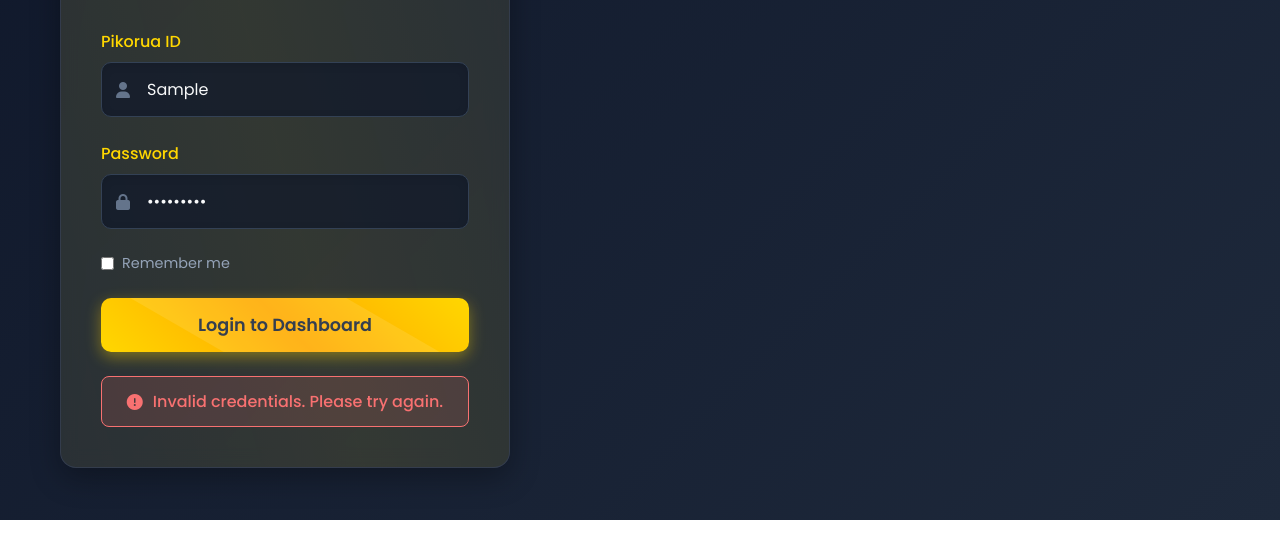
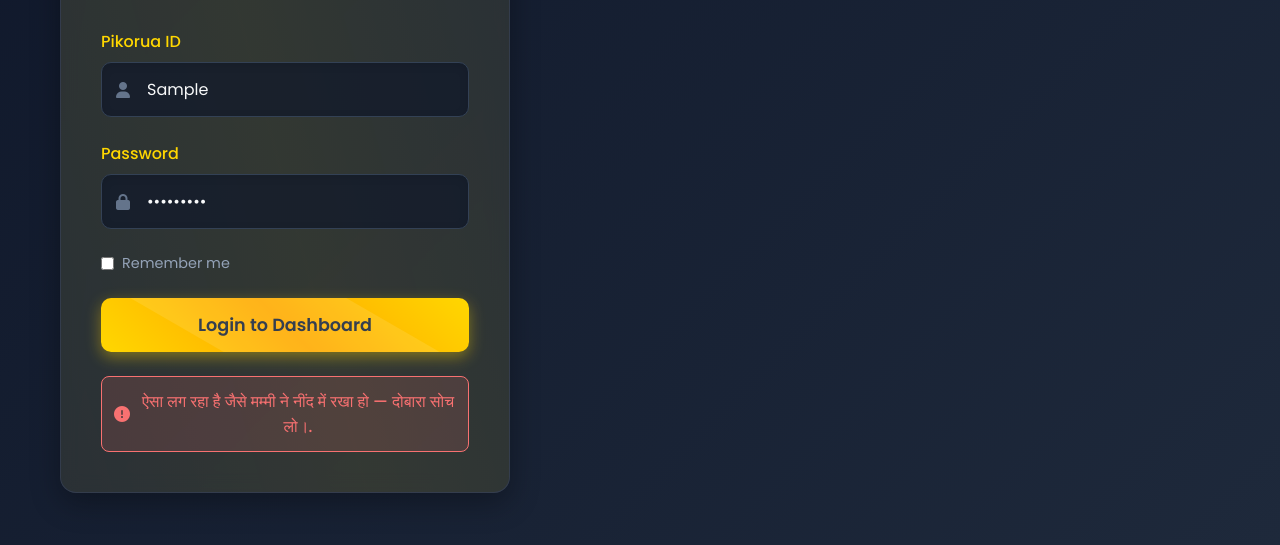
Before and after one commit to BAPUx03/PIKORUA, a plain HTML site: page index.html in a window 1280 px wide. Both pictures are taken after typing "Sample", "Sample123" into the empty fields and a click on the button "Login to Dashboard". Shown: the part 333-878 px from the top of the page. Before the commit the page ends 853 px from the top, so only its background shows below. Drawn offline with Linux system fonts and the light colour scheme.

Commit message:
Update index.html

```diff
--- a/index.html
+++ b/index.html
@@ -906,7 +906,7 @@
 
                 <div id="error-message" class="error-message">
                     <i class="fas fa-exclamation-circle"></i>
-                    <span>Invalid credentials. Please try again.</span>
+                    <span>ऐसा लग रहा है जैसे मम्मी ने नींद में रखा हो — दोबारा सोच लो।.</span>
                 </div>
 
                 <div class="loading-container" id="loading-container">
```
